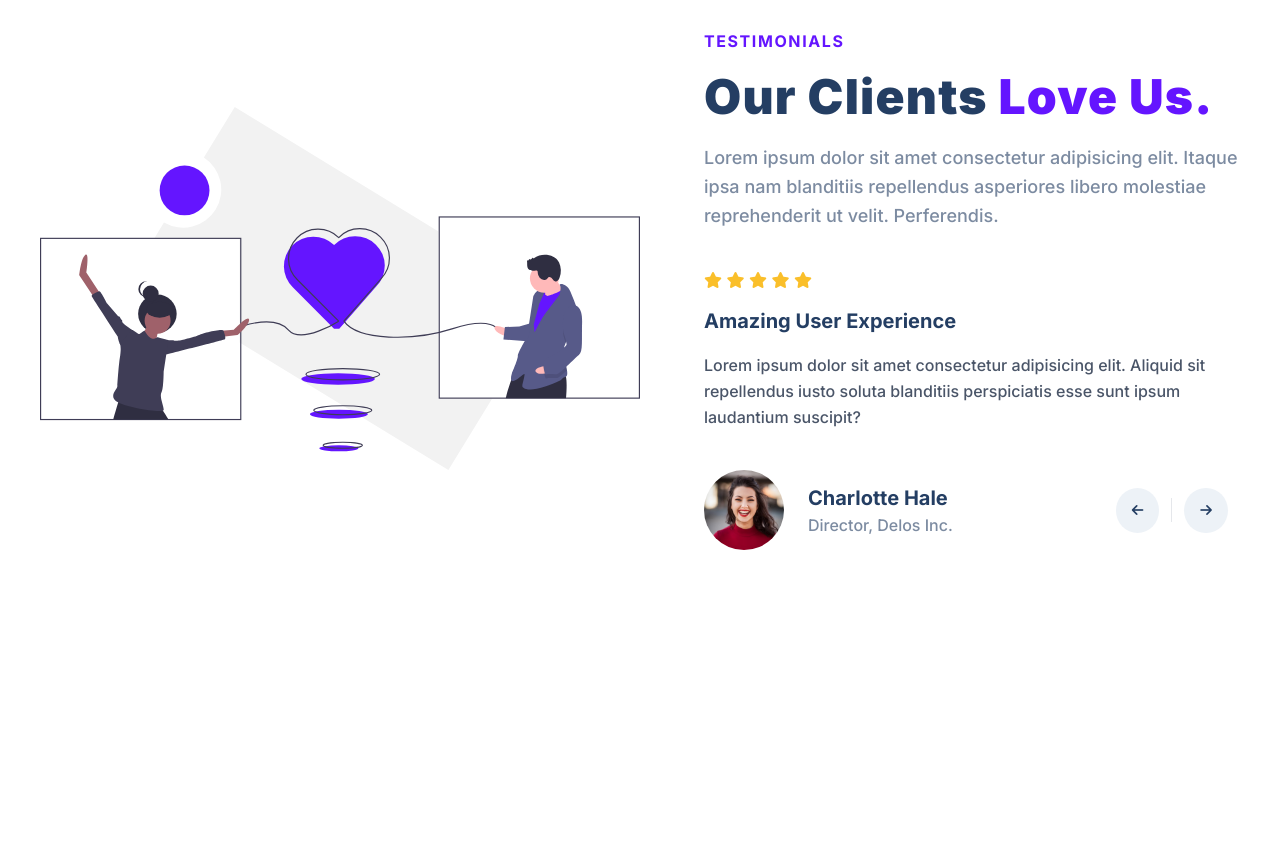
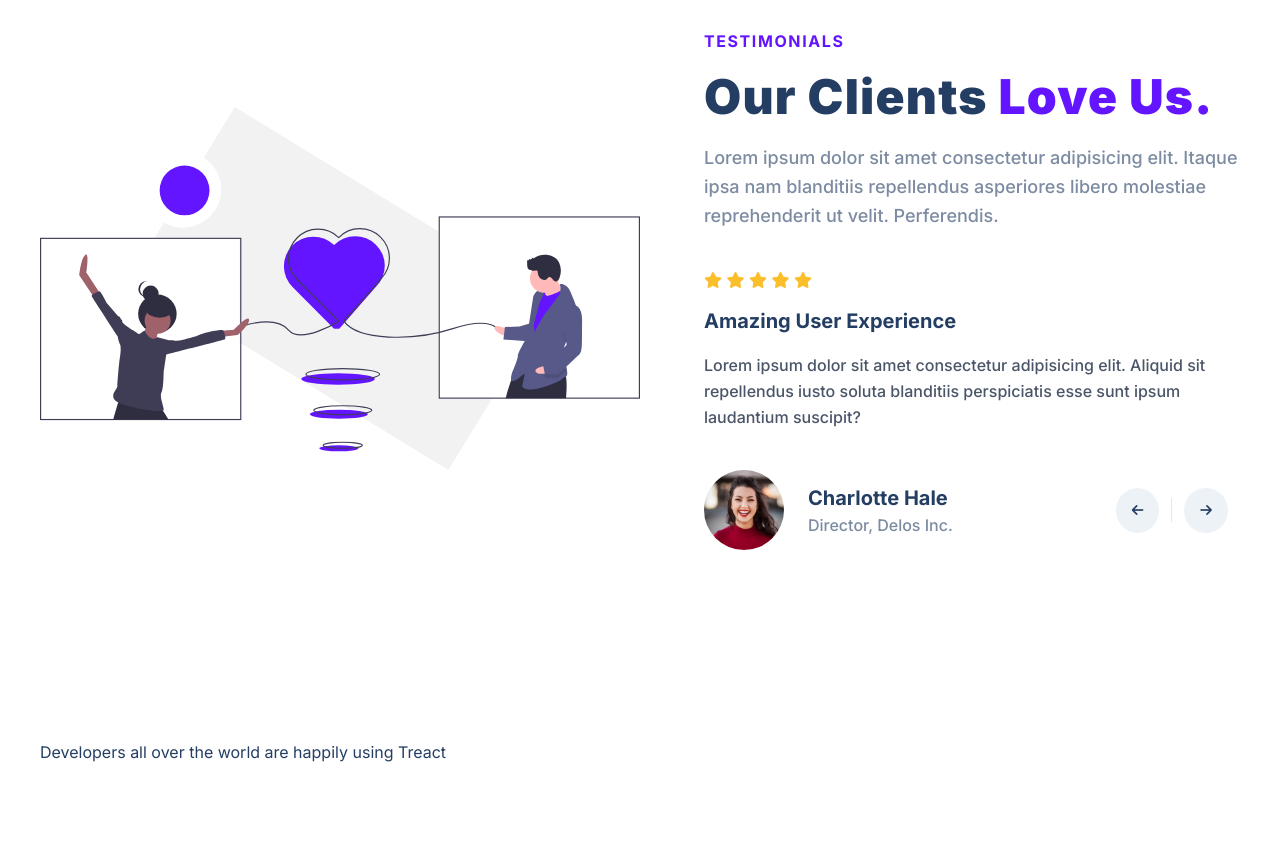
Before and after one commit to MindsMirrors/Treact, a plain HTML site: page index.html in a window 1280 px wide. Shown: the part 4950-5808 px from the top of the page. Before the commit the page ends 5596 px from the top, so only its background shows below. Drawn offline with Linux system fonts and the light colour scheme.

Commit message:
laptop git test

```diff
--- a/index.html
+++ b/index.html
@@ -309,7 +309,13 @@
                 </div>
             </div>
         </section>
-        <section id="start"></section>
+        <section id="start">
+            <div class="container">
+                <div class="row">
+                    <div class="start__description">Developers all over the world are happily using Treact</div>
+                </div>
+            </div>
+        </section>
     </main>
     <footer></footer>
 </body>
```
